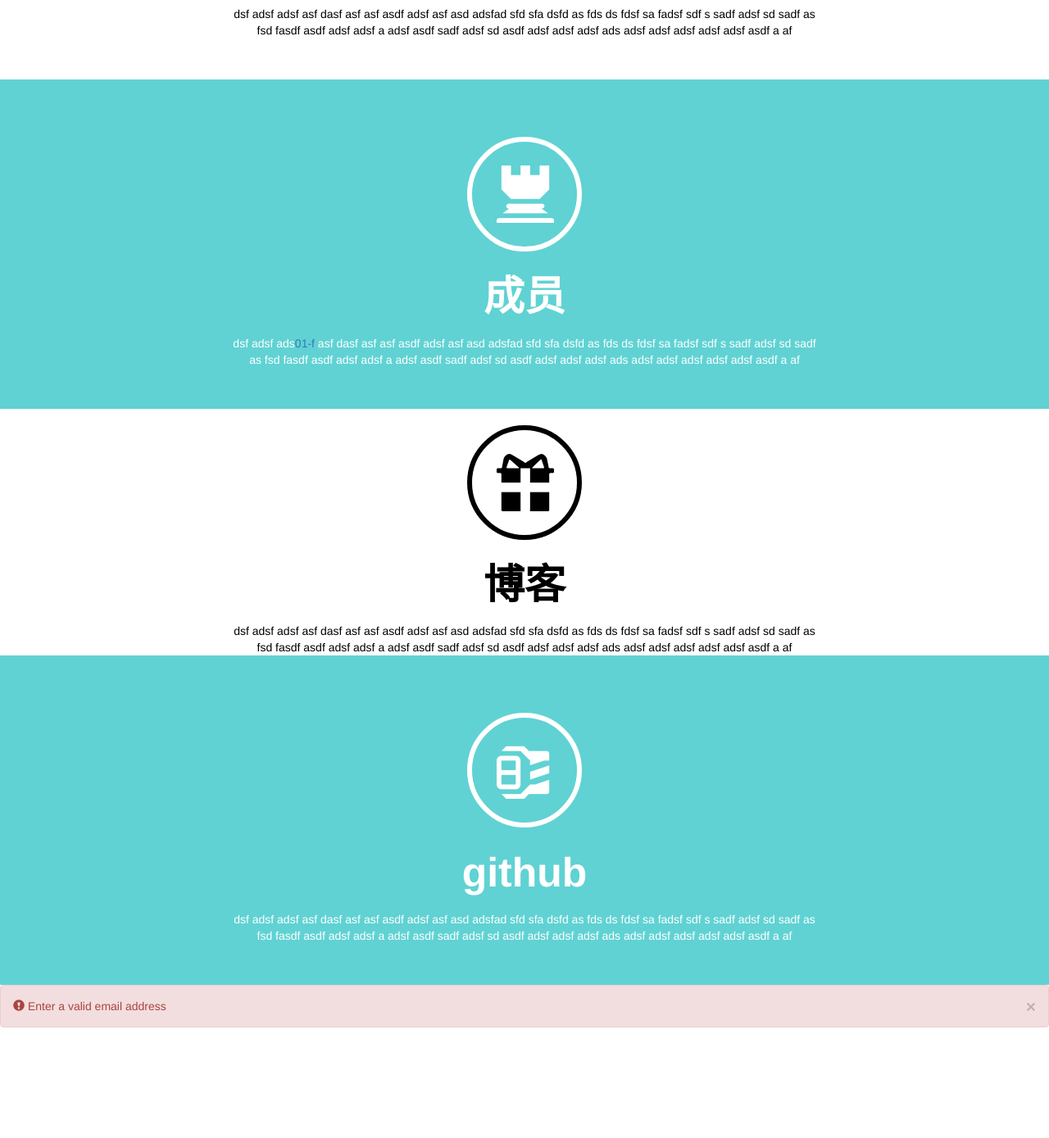
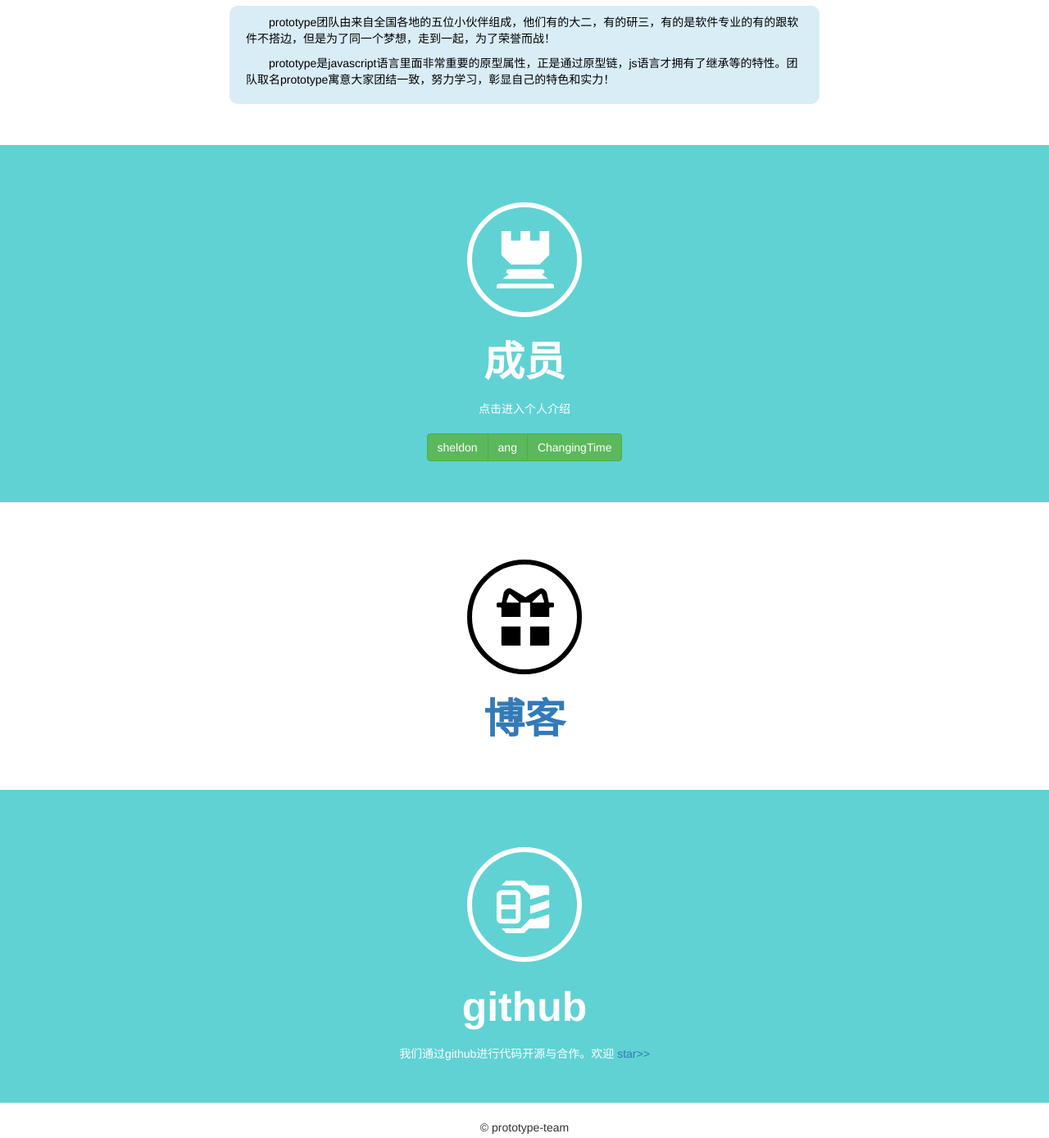
Before and after one commit to prototype-team/prototype-team.github.io, a plain HTML site: page index.html in a window 1280 px wide. Shown: the part 981-2370 px from the top of the page at 82% size. Before the commit the page ends 2235 px from the top, so only its background shows below. Drawn offline with Linux system fonts and the light colour scheme.

Commit message:
fix home

```diff
--- a/index.html
+++ b/index.html
@@ -23,64 +23,48 @@
 	<div class="introduction" id="introduction">
 		<p class="introduction-icon"><span class="glyphicon glyphicon-pencil"></span></p>
 		<p class="introduction-title"> 小组介绍</p>
-		<p class="introduction-content">
-			dsf adsf adsf asf dasf asf asf asdf adsf asf asd
-			adsfad sfd sfa dsfd as fds ds fdsf sa fadsf sdf s
-			sadf adsf  sd sadf as fsd fasdf asdf adsf adsf a
-			adsf asdf sadf adsf sd asdf adsf adsf adsf ads
-			 adsf adsf adsf adsf adsf asdf a af
-		</p>
+		<div class="bg-info introduction-content">
+			<p class="text-left">
+				prototype团队由来自全国各地的五位小伙伴组成，他们有的大二，有的研三，有的是软件专业的有的跟软件不搭边，但是为了同一个梦想，走到一起，为了荣誉而战！
+			</p>
+			<p class="text-left">
+				prototype是javascript语言里面非常重要的原型属性，正是通过原型链，js语言才拥有了继承等的特性。团队取名prototype寓意大家团结一致，努力学习，彰显自己的特色和实力！
+			</p>
+		</div>
 	</div>
 	<div class="member" id="member">
 		<p class="member-icon"><span class="glyphicon glyphicon-tower"></span></p>
 		<p class="member-title"> 成员</p>
 		<p class="member-content">
-			dsf adsf ads<a href="task4baiduife/first-stage/01/fpototype.html">01-f</a> asf dasf asf asf asdf adsf asf asd
-			adsfad sfd sfa dsfd as fds ds fdsf sa fadsf sdf s
-			sadf adsf  sd sadf as fsd fasdf asdf adsf adsf a
-			adsf asdf sadf adsf sd asdf adsf adsf adsf ads
-			 adsf adsf adsf adsf adsf asdf a af
+			点击进入个人介绍
 		</p>
+		<div class="text-center member-btns">
+			<div class="btn-group" role="group" aria-label="团队成员列表">
+			  <a  href="https://prototype-team.github.io/members/sheldon/" class="btn btn-success">sheldon</a>
+			  <a  href="https://prototype-team.github.io/members/ang/"class="btn btn-success">ang</a>
+			  <a href="https://prototype-team.github.io/members/ChangingTime" class="btn btn-success">ChangingTime</a>
+			</div>
+		</div>
 	</div>
-	<divc  class="blog" id="blog">
+	<div class="blog" id="blog">
 		<p class="blog-icon"><span class="glyphicon glyphicon-gift"></span></p>
-		<p class="blog-title">博客</p>
-		<p class="blog-content">
-			dsf adsf adsf asf dasf asf asf asdf adsf asf asd
-			adsfad sfd sfa dsfd as fds ds fdsf sa fadsf sdf s
-			sadf adsf  sd sadf as fsd fasdf asdf adsf adsf a
-			adsf asdf sadf adsf sd asdf adsf adsf adsf ads
-			 adsf adsf adsf adsf adsf asdf a af
-		</p>
+		<a class="blog-title center-block" href="https://github.com/prototype-team/prototype-team.github.io/tree/master/blog" target="_blank">博客</a>
 	</div>
 	<div class="team-github">
 		<p class="team-icon"><span class="glyphicon glyphicon-compressed"></span></p>
 		<p class="team-title">github</p>
 		<p class="team-content">
-			dsf adsf adsf asf dasf asf asf asdf adsf asf asd
-			adsfad sfd sfa dsfd as fds ds fdsf sa fadsf sdf s
-			sadf adsf  sd sadf as fsd fasdf asdf adsf adsf a
-			adsf asdf sadf adsf sd asdf adsf adsf adsf ads
-			 adsf adsf adsf adsf adsf asdf a af
+			我们通过github进行代码开源与合作。欢迎
+			<a href="https://github.com/prototype-team" target="_blank">star>></a>
 		</p>
 	</div>
 	<div class="footer">
-		<div id="testAlert" class="alert alert-danger fade in" role="alert">
-			<button type="button" name="button" class="close" aria-label="Close" data-dismiss="alert">
-				<span aria-hidden="true" sr-only="true">&times;</span>
-			</button>
-		  <span class="glyphicon glyphicon-exclamation-sign" aria-hidden="true"></span>
-		  <span class="sr-only">Error:</span>
-		  Enter a valid email address
-		</div>
+		<p class="text-center">
+			&copy; prototype-team
+		</p>
 	</div>
 	<script src="./bootstrap/jquery-1.12.1.min.js" ></script>
 	<script src="./bootstrap/js/bootstrap.min.js" ></script>
 	<script src="./javascripts/js.js" ></script>
-	<script type="text/javascript">
-		$(document).on('close.bs.alert', 'div',function (e) {
-			console.log(this);
-		});
-	</script>
 </body>
 </html>
--- a/stylesheets/mystyle.css
+++ b/stylesheets/mystyle.css
@@ -25,6 +25,12 @@ html, body{
 	background-size: cover;
 	background-color: black;
 	z-index: 99999;
+}
+.footer {
+	padding: 20px;
+}
+.footer p {
+	margin: 0;
 }
 .logo {
 	max-width:35em;
@@ -98,7 +104,10 @@ html, body{
 .introduction-content {
 	width: 720px;
 	margin: 0 auto;
-	text-align: center;
+	text-align: left;
+	text-indent: 2em;
+	padding: 10px 20px;
+	border-radius: 10px;
 }
 .introduction-icon:visited, .introduction-icon:hover, introduction-icon:active {
 	background-color: black;
@@ -139,6 +148,9 @@ html, body{
 .member-icon:visited, .member-icon:hover, member-icon:active {
 	background-color: white;
 	color: rgb(96,210,211);
+}
+.member-btns {
+	padding-top: 20px;
 }
 .blog {
 	background-color: white;
```
